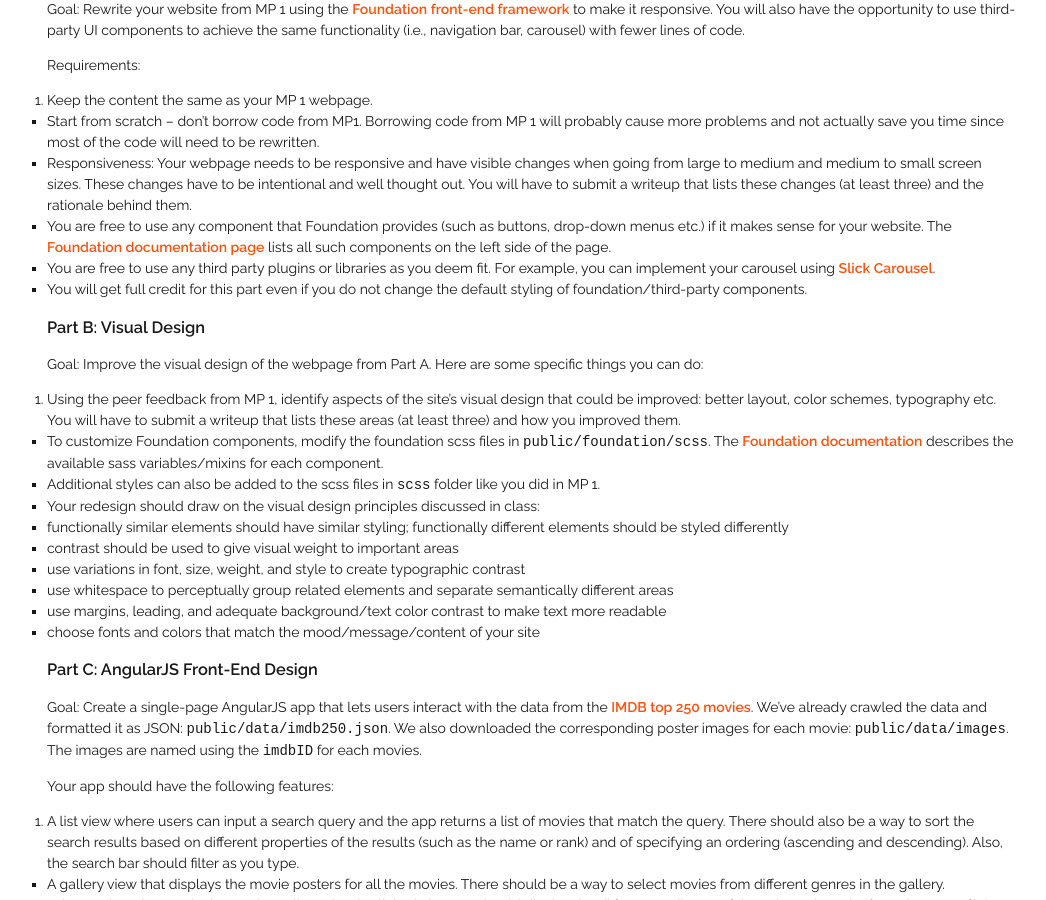
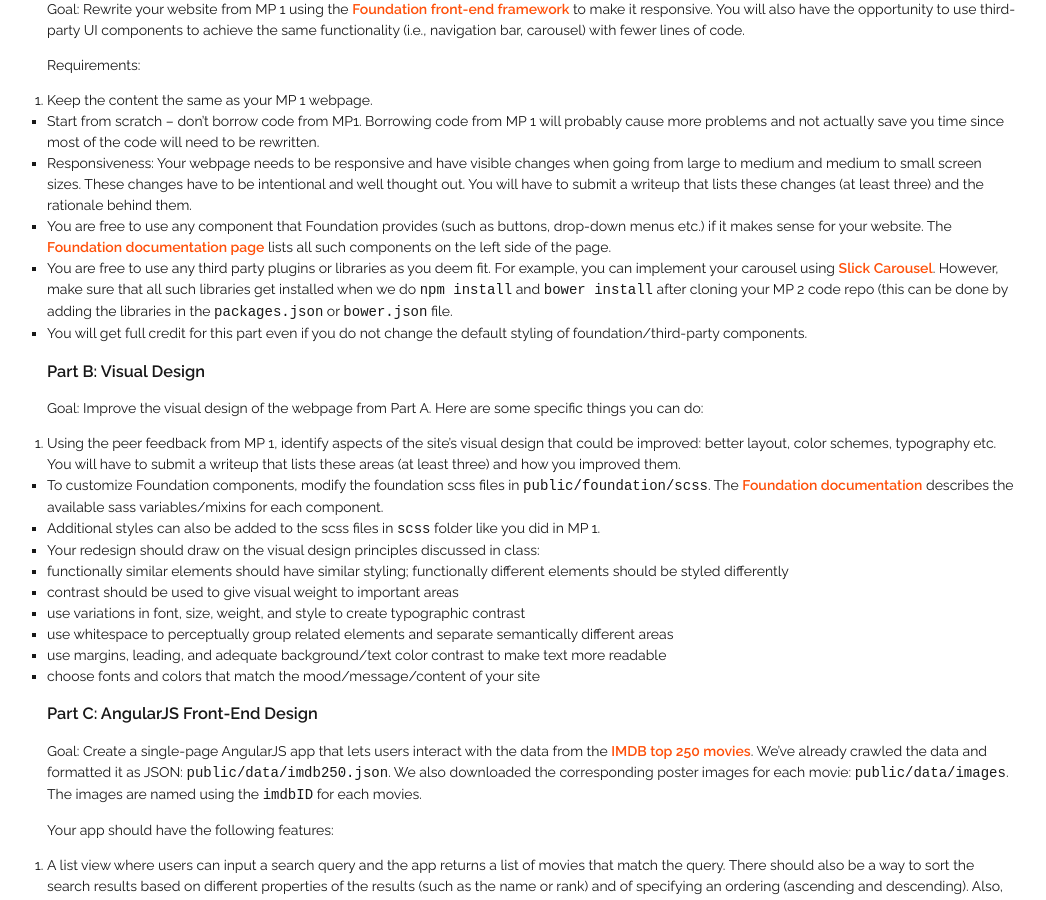
Before and after one commit to biplabdeka/fa2016, a Jekyll site: the page built from _posts/2015-2-23-MP-2.md, in a window 1280 px wide and 900 px high, scrolled down 588 px. Shown: the whole window, without its empty margins (108-1154 px from the left). Built offline with Jekyll 4.4.1, drawn with Linux system fonts in a browser that asks for light colours; nearby versions of some CDN libraries; Markdown is read by kramdown in place of the engine named in the settings.

Commit message:
corrected git clone instructions

```diff
--- a/_posts/2015-2-23-MP-2.md
+++ b/_posts/2015-2-23-MP-2.md
@@ -22,7 +22,7 @@
 + Start from scratch -- don't borrow code from MP1. Borrowing code from MP 1 will probably cause more problems and not actually save you time since most of the code will need to be rewritten.
 + Responsiveness: Your webpage needs to be responsive and have visible changes when going from large to medium and medium to small screen sizes. These changes have to be intentional and well thought out. You will have to submit a writeup that lists these changes (at least three) and the rationale behind them.
 + You are free to use any component that Foundation provides (such as buttons, drop-down menus etc.) if it makes sense for your website. The [Foundation documentation page](http://foundation.zurb.com/docs/) lists all such components on the left side of the page.
-+ You are free to use any third party plugins or libraries as you deem fit. For example, you can implement your carousel using [Slick Carousel](http://kenwheeler.github.io/slick/).
++ You are free to use any third party plugins or libraries as you deem fit. For example, you can implement your carousel using [Slick Carousel](http://kenwheeler.github.io/slick/). However, make sure that all such libraries get installed when we do `npm install` and `bower install` after cloning your MP 2 code repo (this can be done by adding the libraries in the `packages.json` or `bower.json` file.
 + You will get full credit for this part even if you do not change the default styling of foundation/third-party components.
 
 ###Part B: Visual Design
```
Also changed, not shown: _posts/2015-2-23-Lab-2.md (+2 -0 lines).
